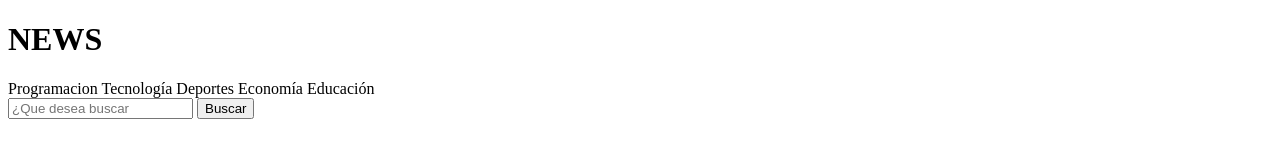
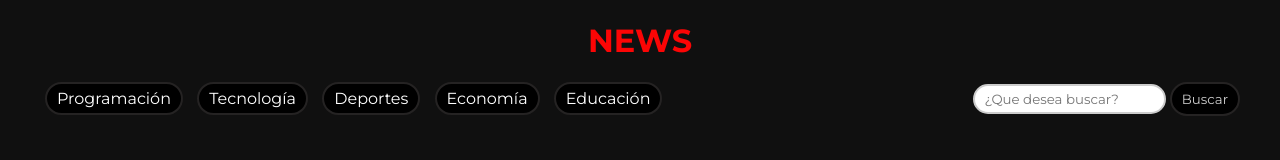
Before and after one commit to Esau-Renteria/news, a plain HTML site: page index.html in a window 1280 px wide. Drawn offline with Linux system fonts and the light colour scheme; no server answers.

Commit message:
Agregando estilos

```diff
--- a/css/styles.css
+++ b/css/styles.css
@@ -0,0 +1,94 @@
+@import url('https://fonts.googleapis.com/css2?family=Montserrat:wght@100;300;400;500;700&display=swap');
+*{
+    box-sizing: border-box;
+    font-family: 'Montserrat';
+}
+
+body{
+    background-color: #101010;
+}
+.container{
+    max-width: 1200px;
+    margin: auto;
+}
+h1{
+    text-align: center;
+    color:#fc0505 ;
+}
+header{
+    display: flex;
+    justify-content: space-between;
+}
+nav{
+    text-align: center;
+    margin-bottom: 20px;
+}
+nav span{
+    display: inline-block;
+    background-color: #000;
+    color: #fff;
+    padding: 5px 10px;
+    border: 2px solid rgb(37, 35, 35);
+    border-radius: 30px;
+    margin: 0 5px;
+    cursor: pointer;
+}
+nav span:hover{
+    color: red;
+}
+header input{
+    padding: 5px 10px;
+    border: none;
+    border: 2px solid #ccc;
+    border-radius: 30px;
+}
+header button{
+    border: none;
+    padding: 7px 10px;
+    border-radius: 30px;
+    border: 2px solid rgb(37, 35, 35);
+    background-color: #000;
+    color:#ccc;
+    cursor: pointer;
+}
+header button:hover{
+    color:red;
+}
+.container-noticias{
+    display: grid;
+    grid-template-columns: repeat(auto-fit, minmax(300px, 1fr));
+    grid-gap:30px;
+    padding-bottom: 20px;
+}
+.container-noticias .item{
+    background-color: rgb(29, 25, 25);
+    max-width: 360px;
+    border:2px solid rgb(37, 35, 35);
+    border-radius: 10px;
+    padding: 10px;
+    cursor: pointer;
+    transition: .3s;
+    color:#ccc;
+}
+.container-noticias .item:hover{
+    box-shadow: 0 0 10px 5px #ccc;
+}
+.container-noticias .item:hover h2{
+    text-decoration: underline;
+}
+.container-noticias .item .info_item{
+    display: flex;
+    justify-content: space-between;
+    margin-top: 10px;
+}
+
+.container-noticias .item img{
+    width: 100%;
+}
+.container-noticias #btnSiguiente{
+    cursor: pointer;
+    color:#ccc;
+}
+.container-noticias #btnSiguiente:hover{
+    color: #fc0505;
+}
--- a/index.html
+++ b/index.html
@@ -4,7 +4,7 @@
     <meta charset="UTF-8">
     <meta http-equiv="X-UA-Compatible" content="IE=edge">
     <meta name="viewport" content="width=device-width, initial-scale=1.0">
-    <link rel="stylesheet" href="/css/styles.css">
+    <link rel="stylesheet" href="css/styles.css">
     <title>News</title>
 </head>
 <body>
@@ -14,7 +14,7 @@
 
         <header>
             <nav>
-                <span class="cat" onclick="buscar('programación')">Programacion</span>
+                <span class="cat" onclick="buscar('programación')">Programación</span>
                 <span class="cat" onclick="buscar('tecnología')">Tecnología</span>
                 <span class="cat" onclick="buscar('deportes')">Deportes</span>
                 <span class="cat" onclick="buscar('economía')">Economía</span>
@@ -22,7 +22,7 @@
             </nav>
 
             <div class="busqueda">
-                <input type="text" placeholder="¿Que desea buscar" id="busqueda">
+                <input type="text" placeholder="¿Que desea buscar?" id="busqueda">
                 <button onclick="buscarTema()">Buscar</button>
             </div>
         </header>
--- a/js/app.js
+++ b/js/app.js
@@ -1,7 +1,7 @@
 let cantidadNoticias = 5;
 let pageFinal = cantidadNoticias;
 let pageInicial = 0;
-let temaActual = "Programacion";
+let temaActual = "programación";
 
 let noticias = {
     "apiKey":"ec8f84ab5fa94d81bb7b5ed69e672a5e",
@@ -54,7 +54,7 @@ let noticias = {
             item.appendChild(h2);
             item.appendChild(img);
             item.appendChild(info_item);
-            item.setAttribute("onclick", "location.href='"+url+"'");
+            item.setAttribute("onclick","location.href='"+url+"'");
             document.querySelector(".container-noticias").appendChild(item);
         }
 
```
